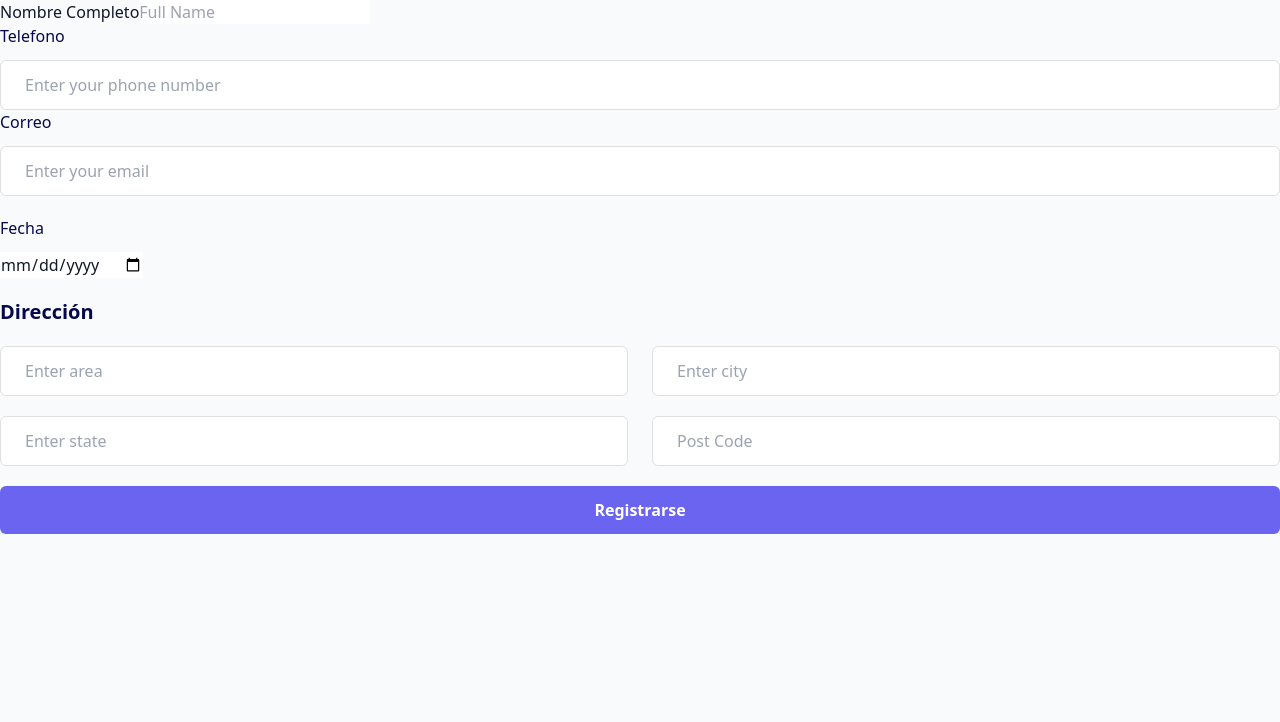
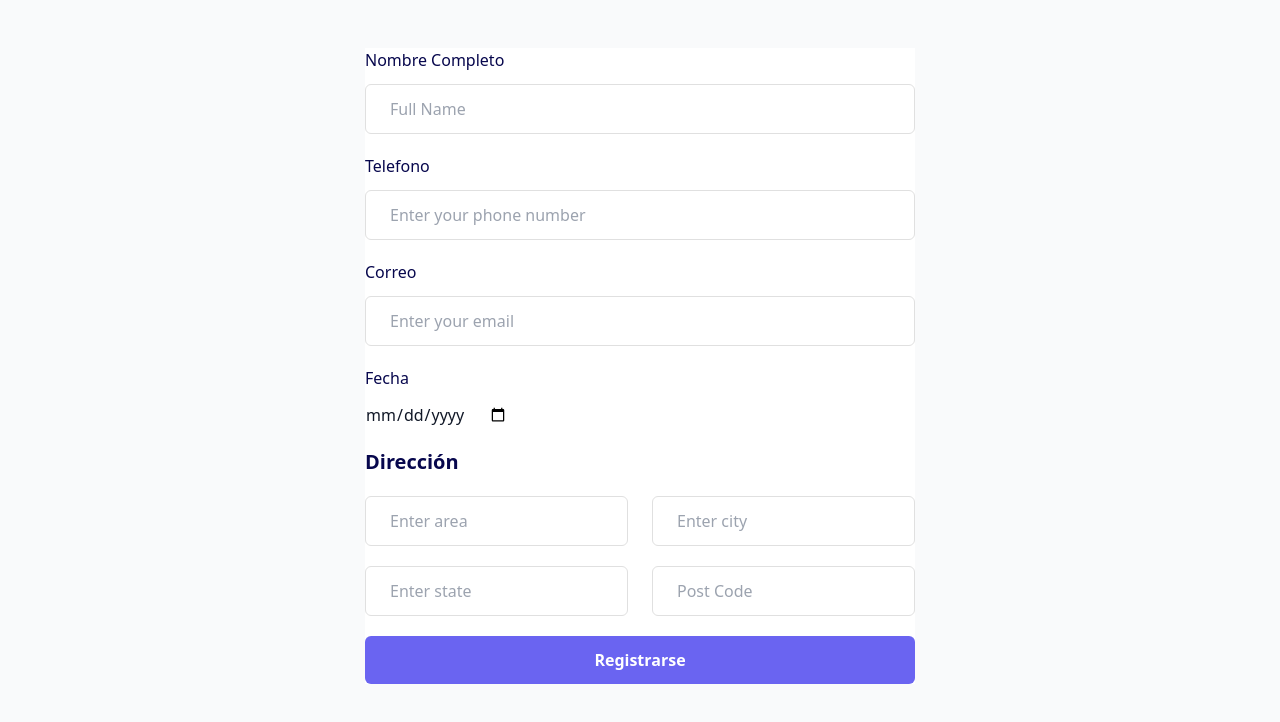
Before and after one commit to sebbass28/Proyecto_intermodular-2, a React (Vite) app: page /register in a window 1280 px wide. Shown: the top 722 px of the page. Built offline with nearby package versions, Linux system fonts and the light colour scheme.

Commit message:
arreglado classname

```diff
--- a/src/components/auth/Register.jsx
+++ b/src/components/auth/Register.jsx
@@ -17,13 +17,13 @@ function Register() {
   useEffect(() => {}, []);
 
   return (
-    <div classNameName="flex items-center justify-center p-12">
-      <div classNameName="mx-auto w-full max-w-[550px] bg-white">
+    <div className="flex items-center justify-center p-12">
+      <div className="mx-auto w-full max-w-[550px] bg-white">
         <form>
-          <div classNameName="mb-5">
+          <div className="mb-5">
             <label
               htmlFor="name"
-              classNameName="mb-3 block text-base font-medium text-[#07074D]"
+              className="mb-3 block text-base font-medium text-[#07074D]"
             >
               Nombre Completo
             </label>
@@ -32,10 +32,10 @@ function Register() {
               name="name"
               id="name"
               placeholder="Full Name"
-              classNameName="w-full rounded-md border border-[#e0e0e0] bg-white py-3 px-6 text-base font-medium text-[#6B7280] outline-none focus:border-[#6A64F1] focus:shadow-md"
+              className="w-full rounded-md border border-[#e0e0e0] bg-white py-3 px-6 text-base font-medium text-[#6B7280] outline-none focus:border-[#6A64F1] focus:shadow-md"
             />
           </div>
-          <div classNameName="mb-5">
+          <div className="mb-5">
             <label
               htmlFor="phone"
               className="mb-3 block text-base font-medium text-[#07074D]"
```
